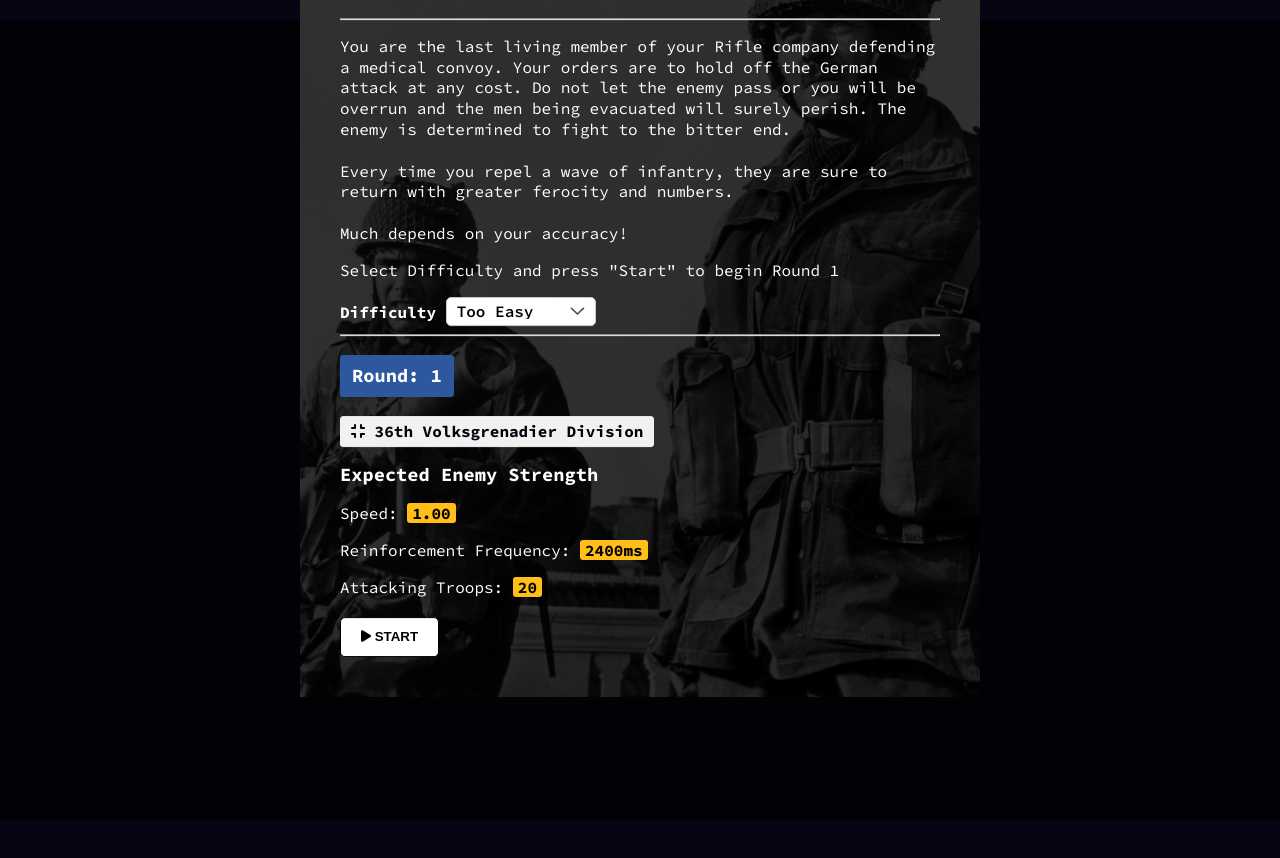
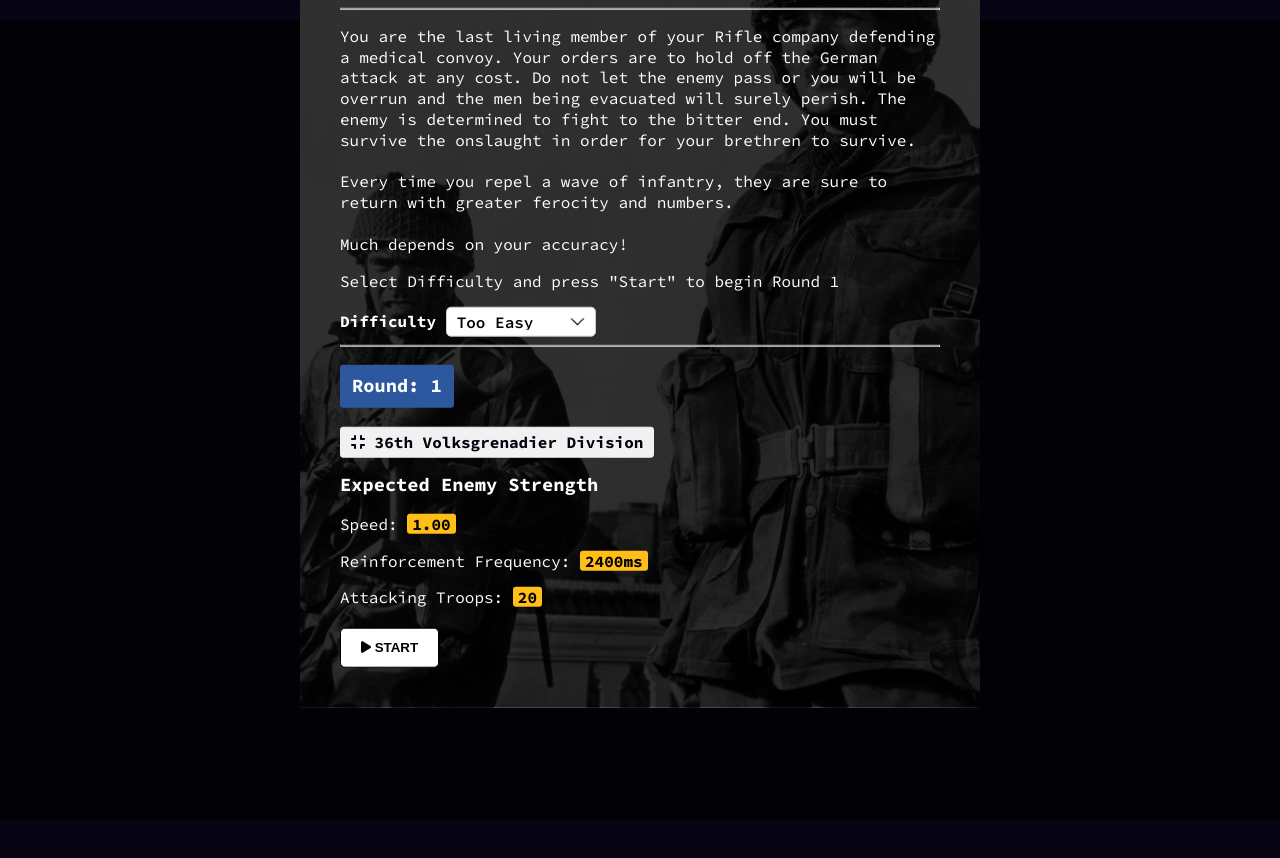
Before and after one commit to dragzter/ww2-shooter, a plain HTML site: page index.html in a window 1280 px wide. Drawn offline with nearby package versions, Linux system fonts and the light colour scheme.

Commit message:
intro edits

```diff
--- a/index.html
+++ b/index.html
@@ -33,7 +33,8 @@
               medical convoy. Your orders are to hold off the German attack at
               any cost. Do not let the enemy pass or you will be overrun and the
               men being evacuated will surely perish. The enemy is determined to
-              fight to the bitter end.
+              fight to the bitter end. You must survive the onslaught in order
+              for your brethren to survive.
               <br /><br />Every time you repel a wave of infantry, they are sure
               to return with greater ferocity and numbers. <br /><br />Much
               depends on your accuracy!
@@ -112,9 +113,6 @@
         <option selected value="survival">Survival</option>
       </select> -->
 
-      <!-- <button id="stop"><i class="fas fa-stop"></i> Stop</button> -->
-      <div class="ui-text title">Options:</div>
-
       <button id="clear"><i class="fas fa-eraser"></i> Clear</button>
       <button id="reload"><i class="fas fa-redo"></i> Reload</button>
 
--- a/script.js
+++ b/script.js
@@ -122,7 +122,7 @@ window.onload = () => {
   let victorySound = new Audio("assets/victory.wav");
   let introMusic = new Audio("assets/intro.mp3");
   introMusic.autoplay = true;
-  introMusic.volume = 0.1;
+  introMusic.volume = 0.3;
   battleSound.loop = true;
   battleSound.volume = 0.1;
 
```
